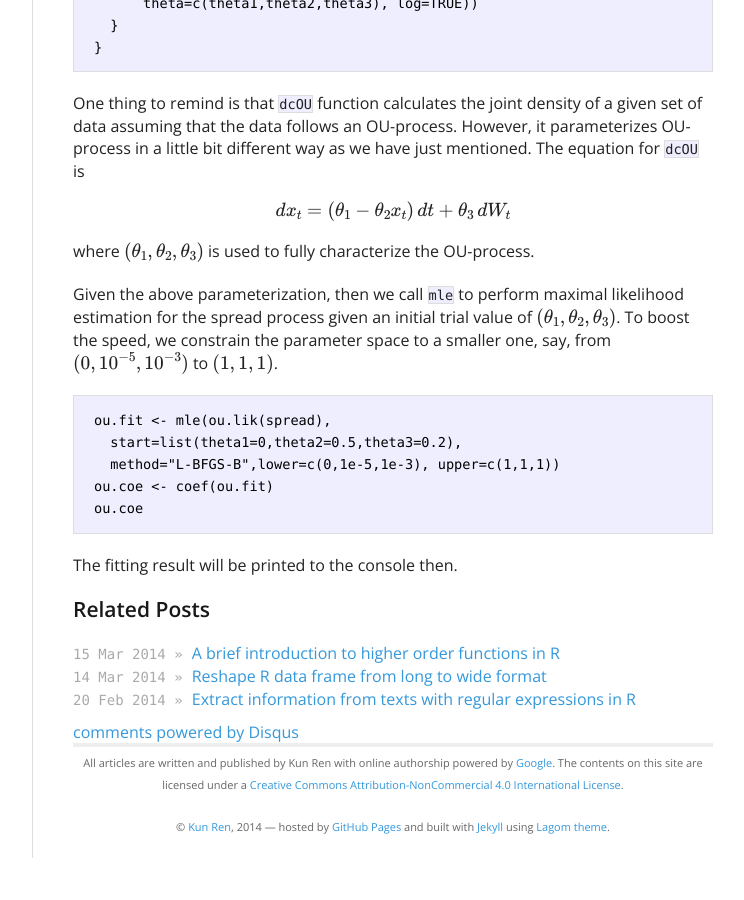
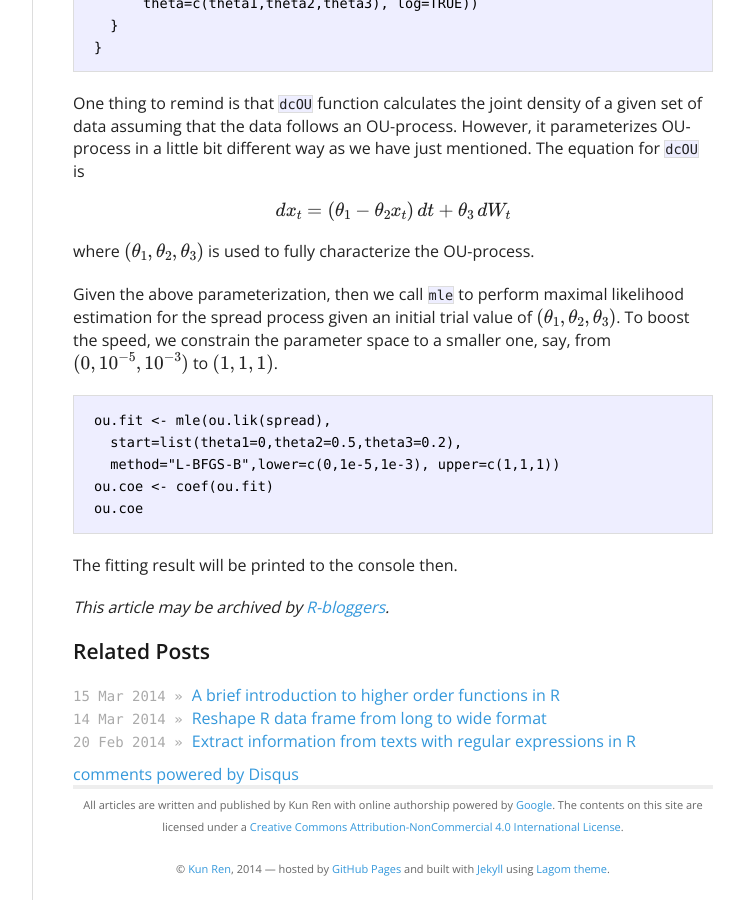
Before and after one commit to harryprince/renkun-ken.github.io, a Jekyll site: the page built from _posts/2014-04-05-fit-an-ou-process-with-realized-time-series-data.md, in a window 1280 px wide and 900 px high, scrolled down 1468 px. Shown: the whole window, without its empty margins (378-1122 px from the left). Built offline with Jekyll 4.4.1, drawn with Linux system fonts in a browser that asks for light colours; nearby versions of some CDN libraries; Markdown is read by kramdown in place of the engine named in the settings; formulas are drawn with MathJax 3; comment, search, counter and statistics services are not loaded; before the commit the page ends 2326 px from its top, so only the background shows below that.

Commit message:
blog fix

````diff
--- a/_posts/2014-04-05-fit-an-ou-process-with-realized-time-series-data.md
+++ b/_posts/2014-04-05-fit-an-ou-process-with-realized-time-series-data.md
@@ -49,3 +49,6 @@ ou.coe
 ```
 
 The fitting result will be printed to the console then.
+
+
+*This article may be archived by [R-bloggers](http://www.r-bloggers.com/).*
````
